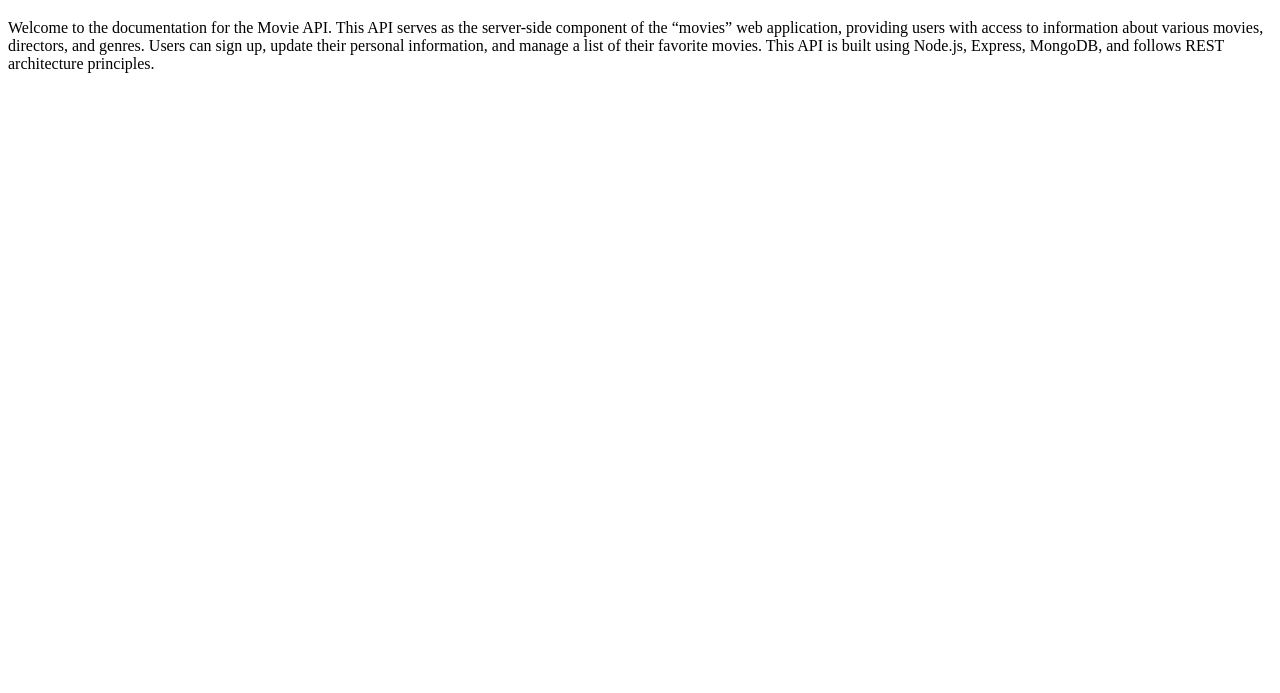
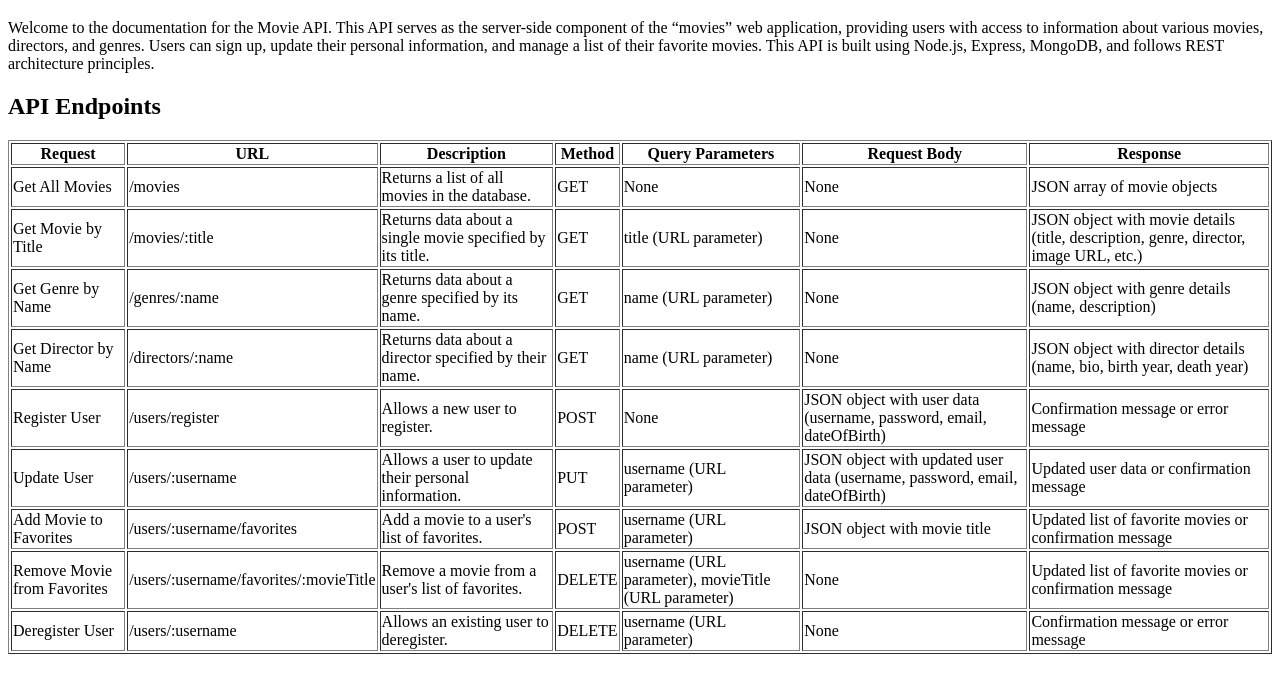
Before and after one commit to hinchley2018/ashley-movie-api, a website: page public/documentation.html in a window 1280 px wide. Shown: the part 61-754 px from the top of the page. Drawn offline with Linux system fonts and the light colour scheme.

Commit message:
update documentation.html to include project scope.

```diff
--- a/log.txt
+++ b/log.txt
@@ -34,3 +34,5 @@ http.createServer((request, response) => {
 
 }).listen(8080);
 console.log('My test server is running on Port 8080.');
+
+app.use(express.static('public'));
--- a/public/documentation.html
+++ b/public/documentation.html
@@ -12,5 +12,111 @@
        This API serves as the server-side component of the “movies” web application, providing users with access to information about various movies, directors, and genres.
        Users can sign up, update their personal information, and manage a list of their favorite movies.
        This API is built using Node.js, Express, MongoDB, and follows REST architecture principles.</p>
-</body>
+           <h2>API Endpoints</h2>
+        <table border="1">
+            <thead>
+                <tr>
+                    <th>Request</th>
+                    <th>URL</th>
+                    <th>Description</th>
+                    <th>Method</th>
+                    <th>Query Parameters</th>
+                    <th>Request Body</th>
+                    <th>Response</th>
+                </tr>
+            </thead>
+            <tbody>
+                   <!-- Get All Movies -->
+                <tr>
+                    <td>Get All Movies</td>
+                    <td>/movies</td>
+                    <td>Returns a list of all movies in the database.</td>
+                    <td>GET</td>
+                    <td>None</td>
+                    <td>None</td>
+                    <td>JSON array of movie objects</td>
+                </tr>
+                   <!-- Get Movie by Title -->
+                <tr>
+                    <td>Get Movie by Title</td>
+                    <td>/movies/:title</td>
+                    <td>Returns data about a single movie specified by its title.</td>
+                    <td>GET</td>
+                    <td>title (URL parameter)</td>
+                    <td>None</td>
+                    <td>JSON object with movie details (title, description, genre, director, image URL, etc.)</td>
+                </tr>
+                   <!-- Get Genre by Name -->
+                <tr>
+                    <td>Get Genre by Name</td>
+                    <td>/genres/:name</td>
+                    <td>Returns data about a genre specified by its name.</td>
+                    <td>GET</td>
+                    <td>name (URL parameter)</td>
+                    <td>None</td>
+                    <td>JSON object with genre details (name, description)</td>
+                </tr>
+                   <!-- Get Director by Name -->
+                <tr>
+                    <td>Get Director by Name</td>
+                    <td>/directors/:name</td>
+                    <td>Returns data about a director specified by their name.</td>
+                    <td>GET</td>
+                    <td>name (URL parameter)</td>
+                    <td>None</td>
+                    <td>JSON object with director details (name, bio, birth year, death year)</td>
+                </tr>
+                   <!-- Register User -->
+                <tr>
+                    <td>Register User</td>
+                    <td>/users/register</td>
+                    <td>Allows a new user to register.</td>
+                    <td>POST</td>
+                    <td>None</td>
+                    <td>JSON object with user data (username, password, email, dateOfBirth)</td>
+                    <td>Confirmation message or error message</td>
+                </tr>
+                   <!-- Update User -->
+                <tr>
+                    <td>Update User</td>
+                    <td>/users/:username</td>
+                    <td>Allows a user to update their personal information.</td>
+                    <td>PUT</td>
+                    <td>username (URL parameter)</td>
+                    <td>JSON object with updated user data (username, password, email, dateOfBirth)</td>
+                    <td>Updated user data or confirmation message</td>
+                </tr>
+                   <!-- Add Movie to Favorites -->
+                <tr>
+                    <td>Add Movie to Favorites</td>
+                    <td>/users/:username/favorites</td>
+                    <td>Add a movie to a user's list of favorites.</td>
+                    <td>POST</td>
+                    <td>username (URL parameter)</td>
+                    <td>JSON object with movie title</td>
+                    <td>Updated list of favorite movies or confirmation message</td>
+                </tr>
+                   <!-- Remove Movie from Favorites -->
+                <tr>
+                    <td>Remove Movie from Favorites</td>
+                     <td>/users/:username/favorites/:movieTitle</td>
+                     <td>Remove a movie from a user's list of favorites.</td>
+                     <td>DELETE</td>
+                    <td>username (URL parameter), movieTitle (URL parameter)</td>
+                    <td>None</td>
+                    <td>Updated list of favorite movies or confirmation message</td>
+                </tr>
+                   <!-- Deregister User -->
+                <tr>
+                    <td>Deregister User</td>
+                    <td>/users/:username</td>
+                    <td>Allows an existing user to deregister.</td>
+                    <td>DELETE</td>
+                    <td>username (URL parameter)</td>
+                    <td>None</td>
+                    <td>Confirmation message or error message</td>
+                </tr>
+            </tbody>
+        </table>
+    </body>
 </html>
```
